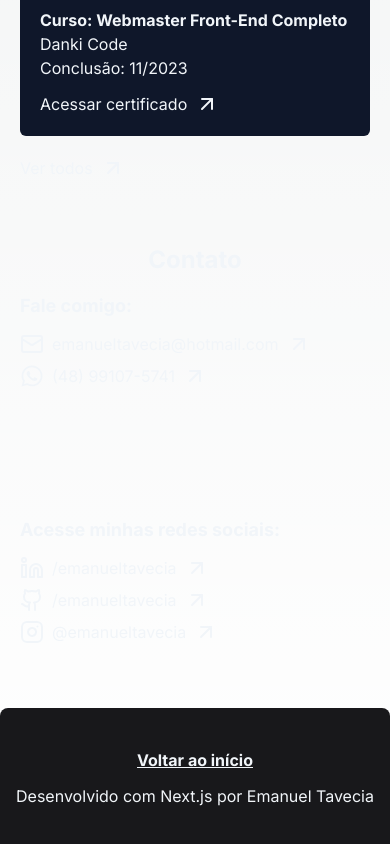
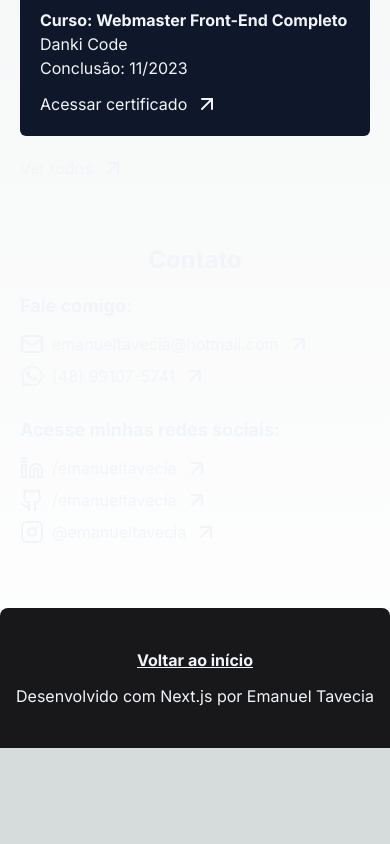
Before and after one commit to emanueltavecia/portfolio, a Next.js app: page / in a window 390 px wide. Shown: the part 2934-3778 px from the top of the page. After the commit the page ends 3682 px from the top, so only its background shows below. Built offline with nearby package versions, Linux system fonts and the light colour scheme.

Commit message:
fix gap in mobile devices

```diff
--- a/src/app/components/contact.tsx
+++ b/src/app/components/contact.tsx
@@ -6,7 +6,7 @@
     <div id="contact" className='flex flex-col gap-4'>
       <h2 className="pt-6 text-2xl font-bold text-center md:text-left">Contato</h2>
 
-      <div className='flex flex-col md:flex-row gap-32'>
+      <div className='flex flex-col md:flex-row gap-7 md:gap-32'>
         <div>
           <p className='mb-3 text-lg font-bold'>Fale comigo:</p>
           <a className='flex gap-2 mb-2 group' href="mailto:emanueltavecia@hotmail.com" target='_blank'>
```
